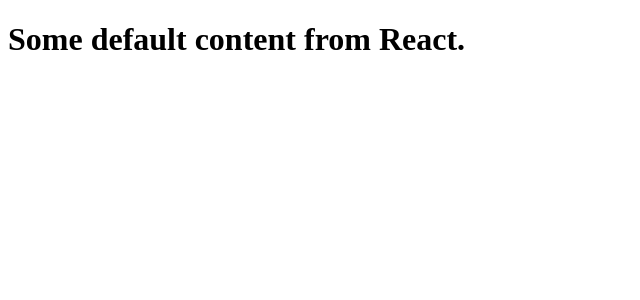
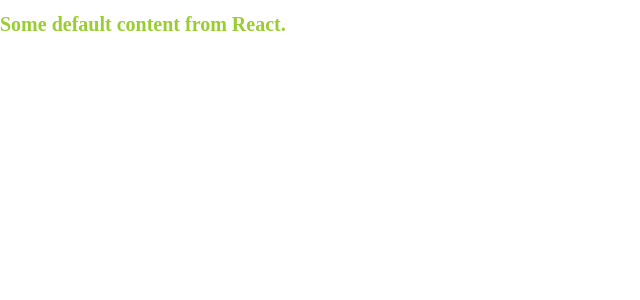
Before and after one commit to klkzl/mrmos, a React app: page / in a window 1280 px wide. Shown: the top 300 px of the page, without its empty margins (0-640 px from the left). Built offline with nearby package versions, Linux system fonts and the light colour scheme.

Commit message:
s?css & normalize dependencies

```diff
--- a/package.json
+++ b/package.json
@@ -16,9 +16,14 @@
     "babel-loader": "^8.0.2",
     "babel-plugin-transform-class-properties": "^6.24.1",
     "babel-plugin-transform-object-rest-spread": "^6.26.0",
+    "css-loader": "^1.0.0",
     "live-server": "^1.2.0",
+    "node-sass": "^4.9.3",
+    "normalize.css": "^8.0.0",
     "react": "^16.4.2",
     "react-dom": "^16.4.2",
+    "sass-loader": "^7.1.0",
+    "style-loader": "^0.23.0",
     "webpack": "^4.17.2"
   },
   "devDependencies": {
--- a/public/src/App.js
+++ b/public/src/App.js
@@ -1,5 +1,8 @@
 import React from 'react';
 import ReactDOM from 'react-dom';
+
+import 'normalize.css';
+import './styles/styles.scss';
 
 const App = () => (
   <div>
--- /dev/null
+++ b/public/src/styles/base/_base.scss
@@ -0,0 +1,7 @@
+html {
+  font-size: 62.5%;
+}
+
+body {
+  color: $test-color;
+}
--- /dev/null
+++ b/public/src/styles/base/_settings.scss
@@ -0,0 +1,8 @@
+// spacing
+
+// sizing /modules/
+
+// fonts
+
+// colors
+$test-color: yellowgreen;
--- /dev/null
+++ b/public/src/styles/styles.scss
@@ -0,0 +1,4 @@
+@import './base/settings';
+@import './base/base';
+
+@import './components/component';
--- a/webpack.config.js
+++ b/webpack.config.js
@@ -12,6 +12,13 @@ module.exports = {
       loader: 'babel-loader',
       test: /\.js$/,
       exclude: /node_modules/
+    },{
+      test: /\.scss$/,
+      use: [
+        'style-loader',
+        'css-loader',
+        'sass-loader'
+      ]
     }]
   }
 };
```
Also changed, not shown: public/src/styles/components/_component.scss (added), 1 other file (tests, documents, lock files or other folders).
